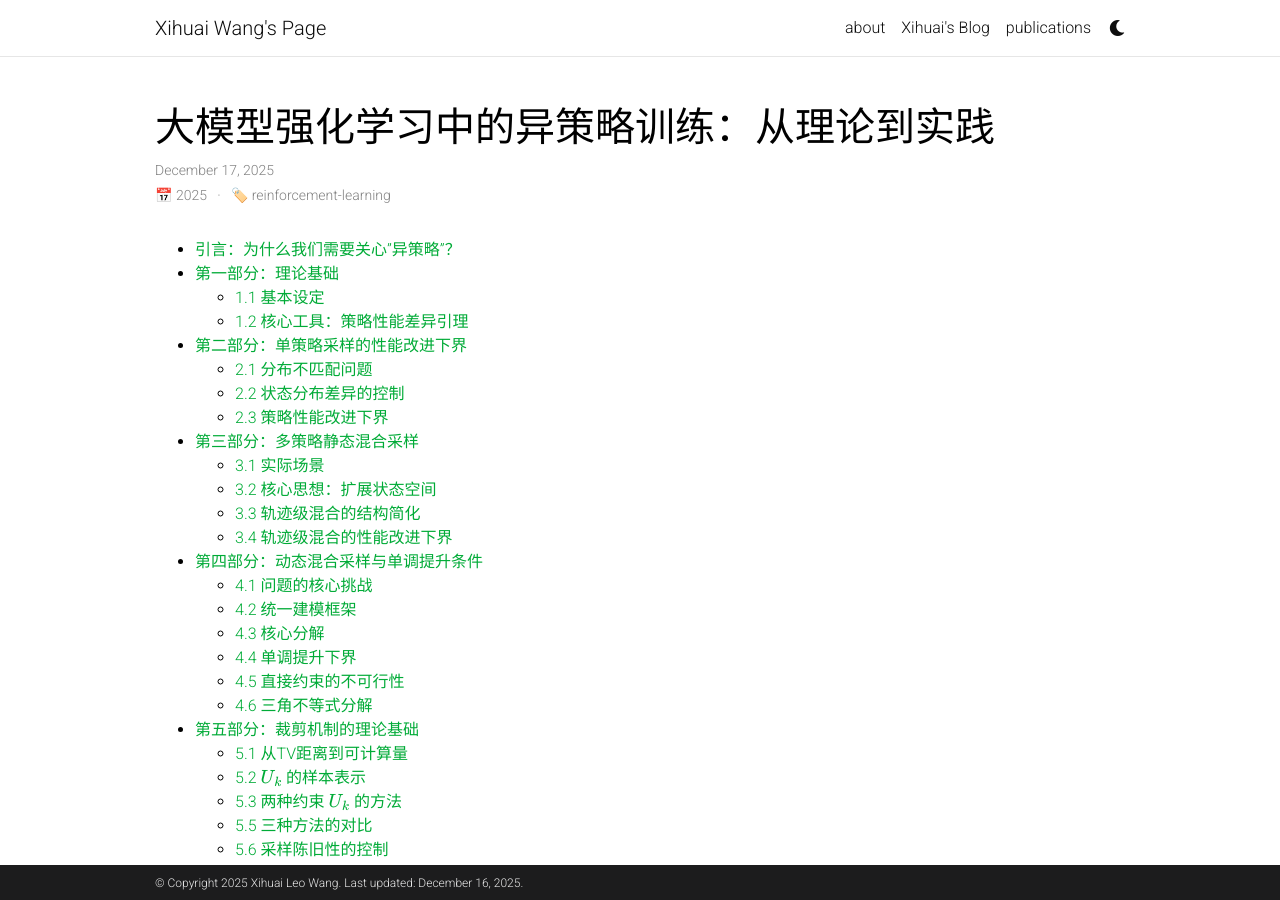
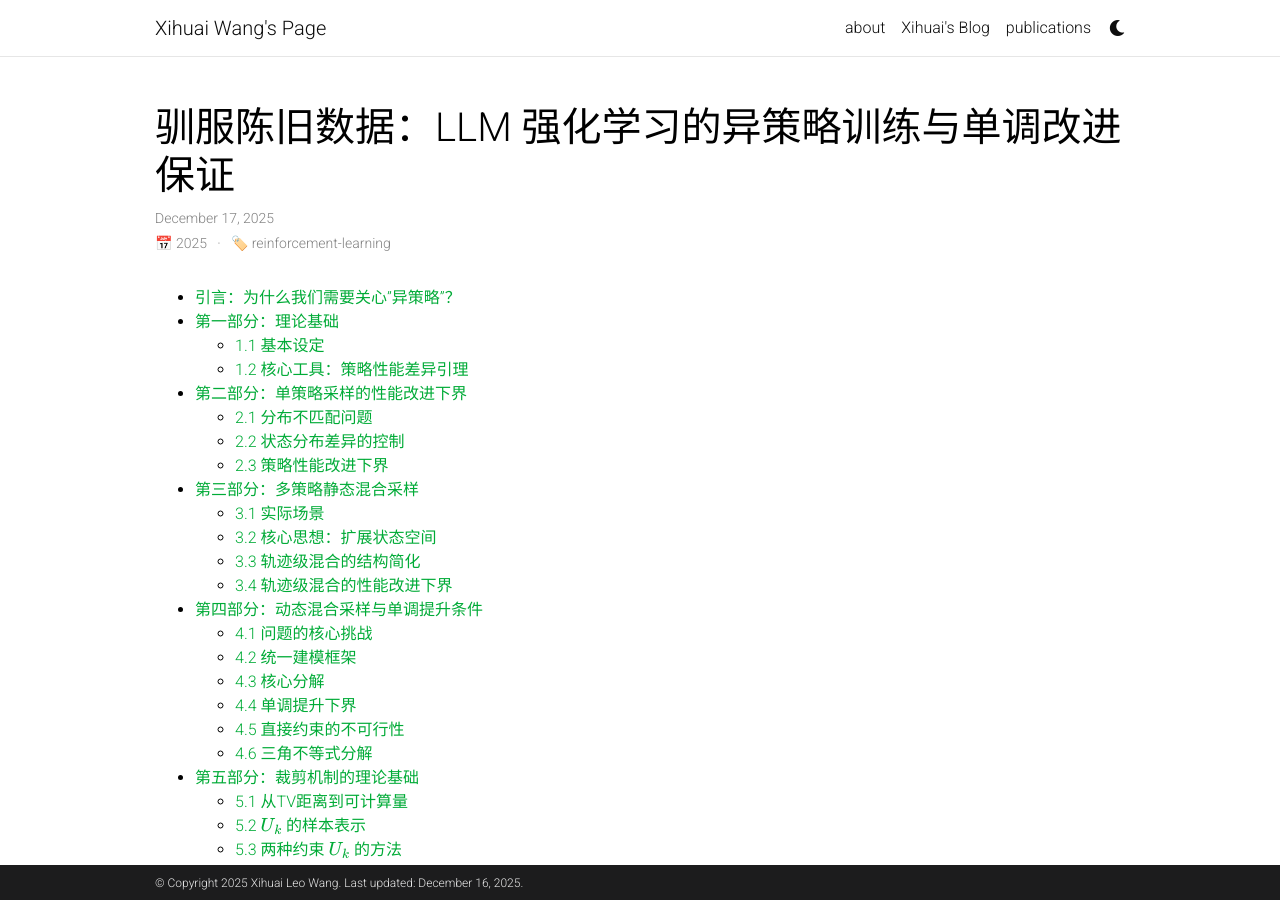
Before and after one commit to xihuai18/xihuai18.github.io, a Jekyll site: the page built from _posts/2025-12-17-offpolicy-zh.md, in a window 1280 px wide and 900 px high. Built offline with Jekyll 4.4.1, drawn with Linux system fonts in a browser that asks for light colours; comment, search, counter and statistics services are not loaded; a style sheet for code colours, icons or effects is not loaded.

Commit message:
Update post title for off-policy training

```diff
--- a/_posts/2025-12-17-offpolicy-zh.md
+++ b/_posts/2025-12-17-offpolicy-zh.md
@@ -1,6 +1,6 @@
 ---
 layout: post
-title: "大模型强化学习中的异策略训练：从理论到实践"
+title: "驯服陈旧数据：LLM 强化学习的异策略训练与单调改进保证"
 date: 2025-12-17
 description: "系统推导大模型强化学习中的异策略训练理论：从单策略采样的性能改进下界出发，扩展到多策略静态/动态混合采样，给出单调提升的充分条件，并通过三角不等式分解将约束拆分为更新增量偏移（优化侧可控）与采样陈旧性（采样侧可控）两部分，最终落地为可操作的裁剪机制与数据过滤策略。"
 categories: reinforcement-learning
```
